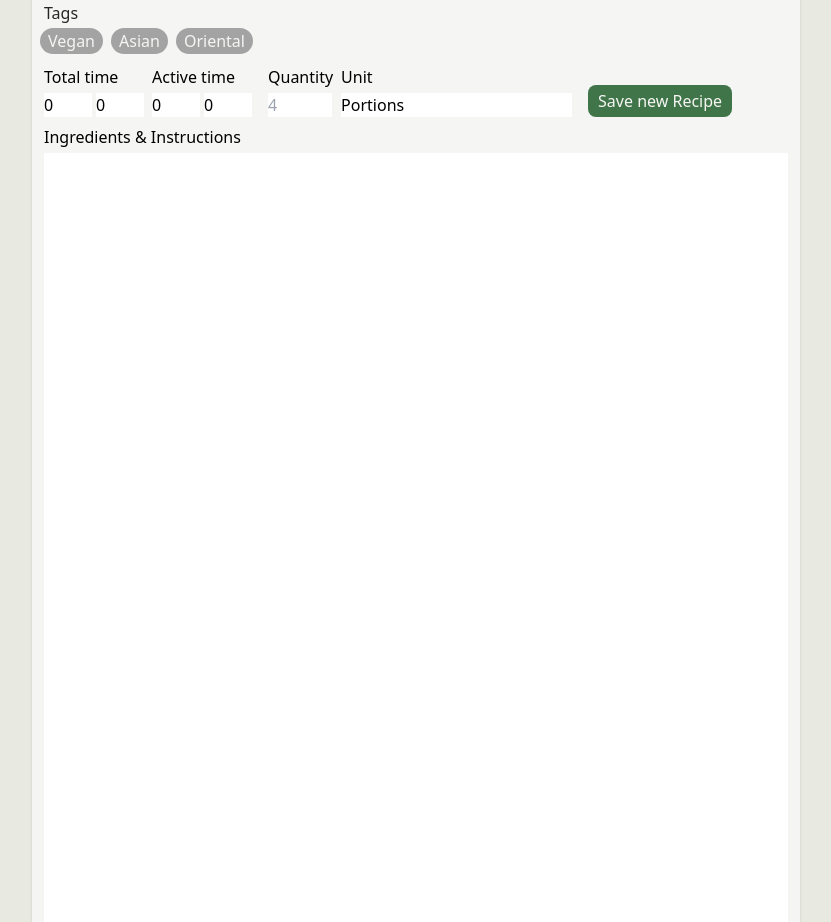
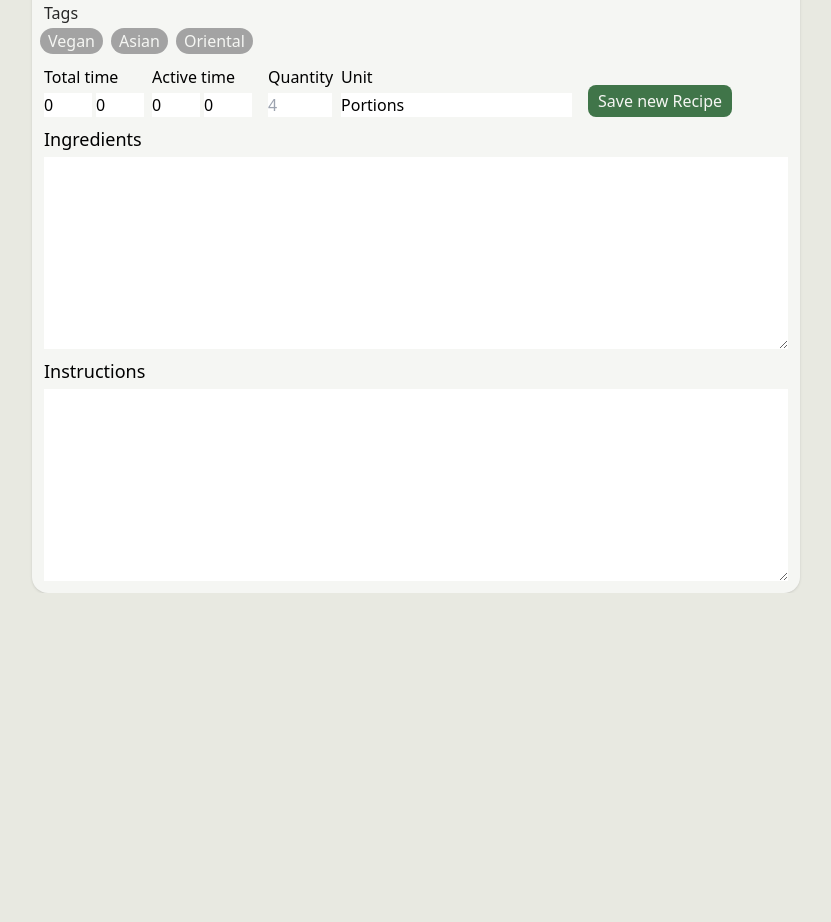
Before and after one commit to niluhaze/My-Recipe-Manager, a React (Vite) app in the folder frontend/: page /edit in a window 1280 px wide. Shown: the part 851-1773 px from the top of the page, without its empty margins (224-1055 px from the left). After the commit the page ends 1444 px from the top, so only its background shows below. Built offline with nearby package versions, Linux system fonts and the light colour scheme.

Commit message:
add: ingredients field / variable

```diff
--- a/frontend/src/components/Edit.jsx
+++ b/frontend/src/components/Edit.jsx
@@ -1,6 +1,7 @@
 // specify imports
 import React, { useEffect, useState } from "react";
 import { Navigate } from "react-router-dom";
+import TextareaAutosize from "react-textarea-autosize";
 import ImageUpload from "/src/components/ImageUpload";
 import { doPostQuery } from "/src/scripts/query.jsx";
 import { minutesToHoursMinutes } from "../scripts/time";
@@ -276,14 +277,27 @@ export const Edit = ({ existingData = {} }) => {
           />
         </div>
         <div className="flex flex-col gap-1">
-          {/* Recipe Body */}
-          <label htmlFor="body">Ingredients & Instructions</label>
-          <textarea
+          {/* Ingredients */}
+          <label htmlFor="body" className="text-lg">Ingredients</label>
+          <TextareaAutosize
+            name="ingredients"
+            id="ingredients"
+            className="w-full"
+            rows="128"
+            defaultValue={getValue("ingredients")}
+            minRows={8}
+          />
+        </div>
+        <div className="flex flex-col gap-1">
+          {/* Recipe Instructions / Body */}
+          <label htmlFor="body" className="text-lg">Instructions</label>
+          <TextareaAutosize
             name="body"
             id="body"
             className="w-full"
             rows="128"
             defaultValue={getValue("body")}
+            minRows={8}
           />
         </div>
       </div>
--- a/frontend/src/pages/Recipe.jsx
+++ b/frontend/src/pages/Recipe.jsx
@@ -97,7 +97,11 @@ export function Recipe() {
             />
             <label htmlFor="quantity">{data.quantityUnit}</label>
           </form>
-          {/* Body */}
+          {/* Ingredients */}
+          <p className="text-lg font-semibold">Ingredients</p>
+          <p className="whitespace-pre-line">{data.instructions}</p>
+          {/* Instructions / Body */}
+          <p className="text-lg font-semibold">Instructions</p>
           <p className="whitespace-pre-line">{data.body}</p>
         </div>
       </div>
```
Also changed, not shown: 2 other files (tests, documents, lock files or other folders).
